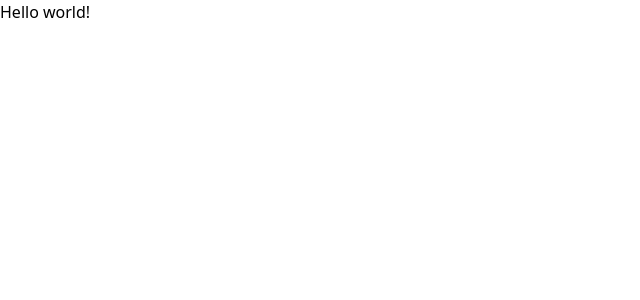
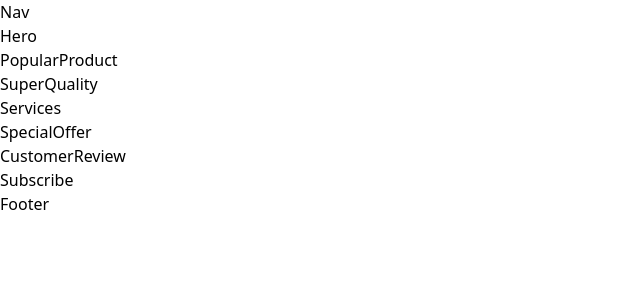
Before and after one commit to FathimaAhla/Nike-LandingPage-Tailwind-React, a React (Vite) app: page / in a window 1280 px wide. Shown: the top 300 px of the page, without its empty margins (0-640 px from the left). Built offline with nearby package versions, Linux system fonts and the light colour scheme.

Commit message:
feat: Create structure of landing page

```diff
--- a/src/App.jsx
+++ b/src/App.jsx
@@ -1,7 +1,33 @@
-export default function App() {
-  return (
-    <h1 className="text-3xl font-bold underline">
-      Hello world!
-    </h1>
-  )
-}
+const App = () => (
+  <main className="relative">
+    Nav
+    <section className="xl:padding-1
+    wide:padding-r padding-b">
+      Hero
+    </section>
+    <section className="padding">
+      PopularProduct
+    </section>
+    <section className="padding">
+      SuperQuality
+    </section>
+    <section className="padding-x py-10">
+      Services
+    </section>
+    <section className="padding">
+      SpecialOffer
+    </section>
+    <section className="bg-pale-blue padding">
+      CustomerReview
+    </section>
+    <section className="padding-x sm:py-32 py-16 w-full">
+      Subscribe
+    </section>
+    <section className="bg-black padding-x padding-t pb-8">
+      Footer
+    </section>
+
+  </main>
+);
+
+export default App;
```
